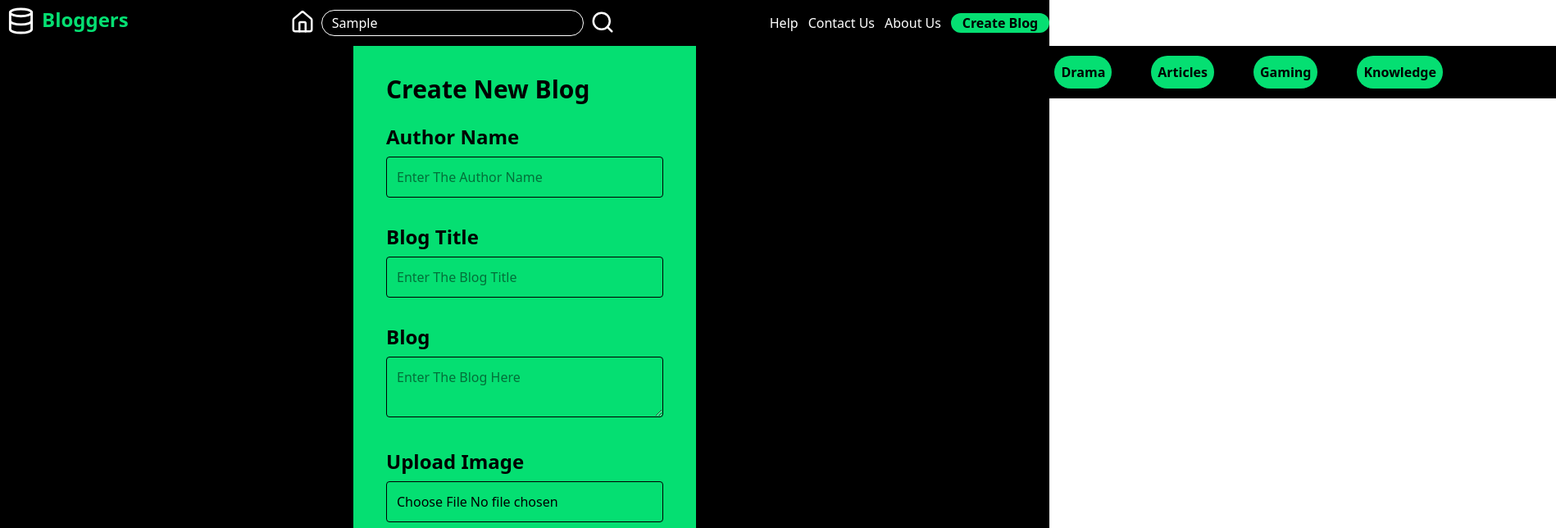
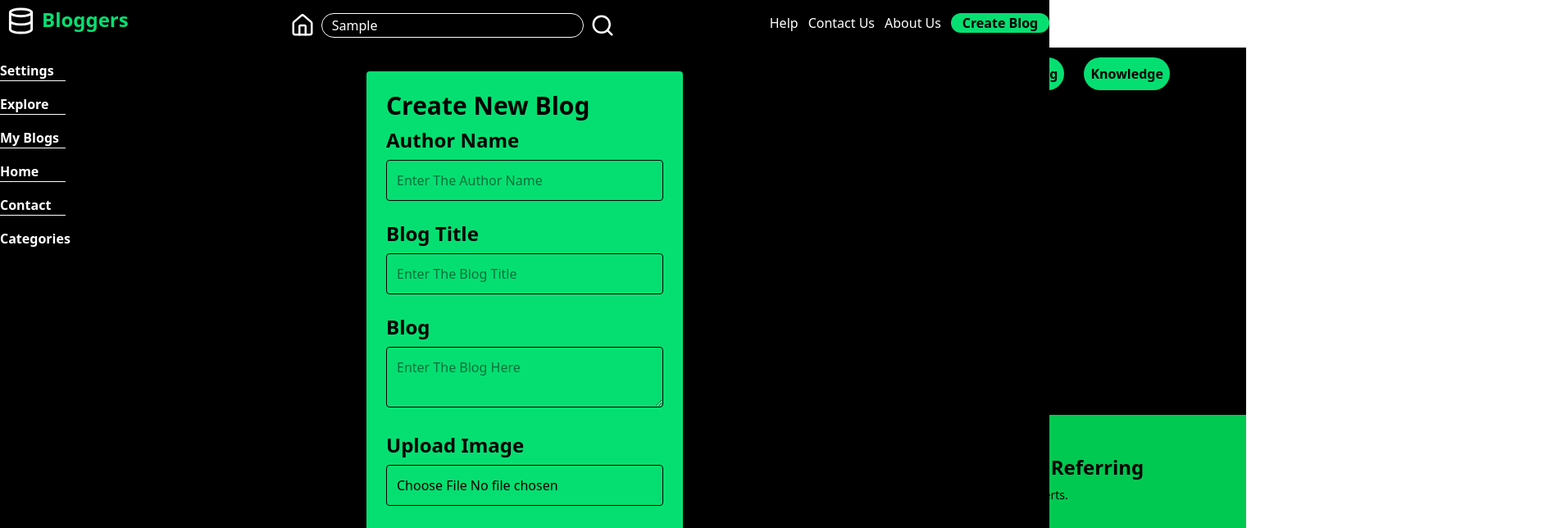
Before and after one commit to udayadasari8/Blog-react, a React (Vite) app: page / in a window 1280 px wide. Both pictures are taken after typing "Sample" into the empty fields and a click on the button "Create Blog". Shown: the top 644 px of the page at 82% size, 1898 px wide, since content can reach past the window. Built offline with nearby package versions, Linux system fonts and the light colour scheme.

Commit message:
The frontend part is done

```diff
--- a/src/App.jsx
+++ b/src/App.jsx
@@ -5,6 +5,7 @@ import Suggestions from './components/Suggestions';
 import FormComponent from './components/FormComponent';
 import CardComponent from './components/CardComponent';
 import { BrowserRouter, Route, Routes } from 'react-router-dom';
+import Mainpage from './components/Mainpage';
 
 function App() {
   const [isFormOpen, setIsFormOpen] = useState(false);
@@ -45,6 +46,7 @@ function App() {
               element={
                 <>
                   <Suggestions />
+                  <div><Mainpage/></div>
                 </>
               }
             />
--- /dev/null
+++ b/src/components/BlogDetail.jsx
@@ -0,0 +1,26 @@
+import React from 'react';
+import { useParams, Link } from 'react-router-dom';
+
+const BlogDetail = () => {
+  const { index } = useParams();
+  const blogs = JSON.parse(localStorage.getItem('blogs')) || [];
+  const blog = blogs[index];
+
+  if (!blog) {
+    return <div className="text-center text-red-500 text-xl mt-10">Blog not found.</div>;
+  }
+
+  return (
+    <div className="max-w-4xl mx-auto my-10 bg-white p-6 rounded-lg shadow-lg">
+      <h1 className="text-4xl font-bold text-gray-900">{blog.blogName}</h1>
+      <p className="text-gray-600 text-sm mt-2">By {blog.author}</p>
+      {blog.image && (
+        <img src={blog.image} alt={blog.blogName} className="w-full mt-4 rounded-lg" />
+      )}
+      <p className="mt-6 text-lg text-gray-800">{blog.blogData}</p>
+      <Link to="/" className="mt-6 inline-block text-blue-600 hover:underline">Back to Home</Link>
+    </div>
+  );
+};
+
+export default BlogDetail;
--- a/src/components/FormComponent.jsx
+++ b/src/components/FormComponent.jsx
@@ -40,10 +40,10 @@ const FormComponent = ({ isOpen, onClose, onSubmit }) => {
 
   return (
     <div className="fixed inset-0 flex items-center justify-center bg-black bg-opacity-60">
-      <div className="bg-green-400 p-10 rounded shadow-lg">
-        <h2 className="text-3xl font-bold mb-6">Create New Blog</h2>
+      <div className="bg-green-400 p-6 rounded shadow-lg">
+        <h2 className="text-3xl font-bold mb-2">Create New Blog</h2>
         <form onSubmit={handleSubmit}>
-          <div className="mb-6">
+          <div className="mb-4">
             <label className="block text-2xl font-bold text-black">Author Name</label>
             <input
               placeholder="Enter The Author Name"
@@ -54,7 +54,7 @@ const FormComponent = ({ isOpen, onClose, onSubmit }) => {
               required
             />
           </div>
-          <div className="mb-6">
+          <div className="mb-4">
             <label className="block text-2xl font-bold text-black">Blog Title</label>
             <input
               placeholder="Enter The Blog Title"
@@ -65,7 +65,7 @@ const FormComponent = ({ isOpen, onClose, onSubmit }) => {
               required
             />
           </div>
-          <div className="mb-6">
+          <div className="mb-4">
             <label className="block text-2xl font-bold text-black">Blog</label>
             <textarea
               placeholder="Enter The Blog Here"
--- /dev/null
+++ b/src/components/Mainpage.jsx
@@ -0,0 +1,77 @@
+import React from 'react';
+import { Link } from 'react-router-dom';
+
+export const Mainpage = () => {
+    const blogPosts = [
+        {
+            title: "Browns set to sign veteran QB Joe Flacco to practice squad",
+            description: "By Michael Carter Young",
+            image: "https://blogstorage.s3.amazonaws.com/uploads/cache/f2/0b/f20b0afd0fb1cb21eb09017d2501c5cd.jpg"
+        },
+        {
+            title: "Trevon Diggs makes it clear that his brother, Stefon, should leave Buffalo!",
+            description: "By SportsBlog News Desk",
+            image: "https://blogstorage.s3.amazonaws.com/uploads/cache/3c/ef/3cef542ad277a34260804cc39be607c8.jpg",
+        },
+        {
+            title: "Patriots Stock Report: 3 up, 3 down",
+            description: "By Luke Ervin",
+            image: "https://blogstorage.s3.amazonaws.com/uploads/cache/13/b1/13b1124281af41a191d4a568c555e003.jpg",
+        },
+    ];
+
+    return (
+        <>
+            <div className="bg-black text-white">
+                <div className="relative bg-black h-96 flex flex-col items-center justify-center text-center">
+                    <h1 className="text-5xl font-extrabold">Built for Blogs.</h1>
+                    <p className="text-lg mt-2 opacity-80">The place to publish.</p>
+                </div>
+                <div className="bg-green-500 text-black py-12">
+                    <div className="container mx-auto grid grid-cols-1 md:grid-cols-3 gap-8 text-center px-6">
+                        <div>
+                            <h2 className="text-2xl font-bold">A Powerful Platform</h2>
+                            <p className="mt-2 text-sm">Design, build, and grow your blog. Set up in minutes.</p>
+                        </div>
+                        <div>
+                            <h2 className="text-2xl font-bold">Build Your Own Blog</h2>
+                            <p className="mt-2 text-sm">Amplify your voice and build Blogs!</p>
+                        </div>
+                        <div>
+                            <h2 className="text-2xl font-bold">Earn Knowledge by Referring</h2>
+                            <p className="mt-2 text-sm">Blogs written by experts.</p>
+                        </div>
+                    </div>
+                </div>
+            </div>
+
+            <div className="flex flex-col p-6 w-full bg-gray-100 min-h-screen">
+                <h1 className="text-4xl font-bold mb-8 text-gray-800 text-center">Featured Blogs</h1>
+                <div className="grid grid-cols-1 md:grid-cols-2 lg:grid-cols-3 gap-8">
+                    {blogPosts.map((post, index) => (
+                        <div
+                            key={index}
+                            className="bg-white rounded-2xl shadow-lg overflow-hidden hover:shadow-xl transition-all"
+                        >
+                        <Link to='/blogs'  > <img src= {post.image} alt={post.title} className="w-full h-48 object-cover" /> </Link>
+                            <div className="p-5">
+                                <h2 className="text-xl font-semibold text-gray-800">{post.title}</h2>
+                                <p className="text-gray-600 mt-2 text-sm">{post.description}</p>
+                            </div>
+                        </div>
+                    ))}
+                </div>
+            </div>
+
+            <div className="bg-green-500 text-white py-12 text-center px-6">
+                <p className="text-xl font-bold max-w-3xl mx-auto">"I've tried other blogging sites but Bloggers has the most features and the best UI I've ever experienced." - Uday D</p>
+            </div>
+
+            <div className="bg-white text-black py-12 text-center px-6">
+                <p className="text-xl max-w-3xl mx-auto">Start publishing in minutes with the best platform for creators who want to blog.</p>
+            </div>
+        </>
+    );
+};
+
+export default Mainpage;
--- a/src/components/Menu.jsx
+++ b/src/components/Menu.jsx
@@ -3,13 +3,16 @@ import { Link } from 'react-router-dom';
 
 const Menu = () => {
   return (
-    <div className='bg-black w-20 my-0 h-screen text-white sticky top-0 z-0'>
-      <ul className='font-bold divide-y divide-green-400 dark:divide-gray-700 gap-6'>
+    <div className='bg-black w-20  h-screen text-white sticky top-0 z-1'>
+      <ul className='font-bold divide-y divide-white dark:divide-green-800 gap-6 '>
+        <li className='my-4'>Settings</li>
+        <li className='my-4'>Explore</li>
         <li className='my-4'>
           <Link to="/blogs">My Blogs</Link>
         </li>
-        <li className='my-4'>Settings</li>
-        <li className='my-4'>Explore</li>
+        <li className='my-4'>
+          <Link to="/">Home</Link>
+        </li>
         <li className='my-4'>Contact</li>
         <li className='my-4'>Categories</li>
       </ul>
--- a/src/components/Navbar.jsx
+++ b/src/components/Navbar.jsx
@@ -4,12 +4,12 @@ import { Link } from 'react-router-dom';
 
 const Navbar = ({ onCreate }) => {
   return (
-    <div className='bg-black flex justify-between  sticky top-0 z-12'>
+    <div className='bg-black flex justify-between  sticky top-0 z-2 '>
       <div className='flex gap-2 p-2'>
         <Database size={35} color='white' />
         <h1 className='text-2xl text-green-400 font-bold'>Bloggers</h1>
       </div>
-      <div className='flex my-3 gap-2'>
+      <div className='flex my-3 mt-4 gap-2'>
         <Link to="/">
             <House color='white' size={30} />
         </Link>
--- a/src/components/Suggestions.jsx
+++ b/src/components/Suggestions.jsx
@@ -4,7 +4,7 @@ const Suggestions = () => {
   const suggestion=['Technology' ,'Lifestyle' , 'Food','Sports','Finance','Fashion','Travel','People','AI','Drama','Articles','Gaming','Knowledge'];
   return (
 
-      <div className="flex gap-12 mt-0 p-3 w-454.5 bg-black  justify-center">
+      <div className="flex gap-6 mt-0 p-3 w-360 bg-black  justify-center">
       {suggestion.map((suggestions, index) => (
         <div key={index} className="bg-green-400 text-black font-bold p-2 rounded-full shadow-md">
           {suggestions}
```
Also changed, not shown: 1 other file (tests, documents, lock files or other folders).
